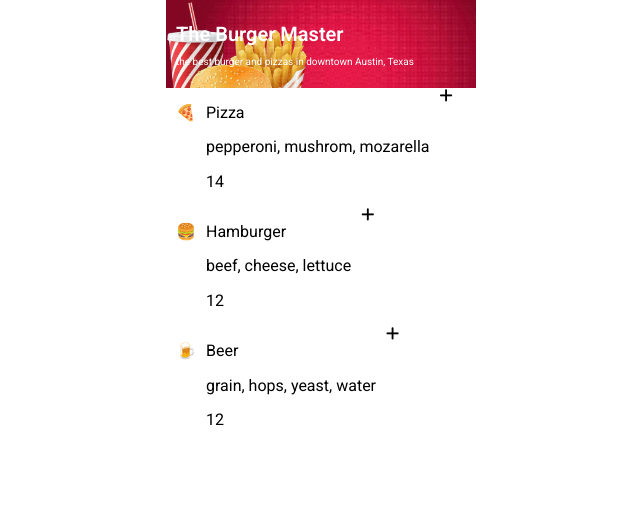
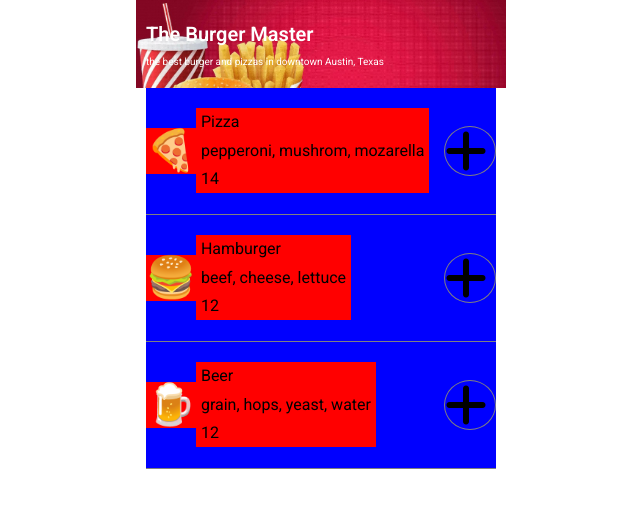
Before and after one commit to JonnyGree/restourantOrderingApp, a website built with Vite: page index.html in a window 1280 px wide. Shown: the whole page, without its empty margins (319-959 px from the left). Built offline with nearby package versions, Linux system fonts and the light colour scheme.

Commit message:
fix menu

```diff
--- a/index.css
+++ b/index.css
@@ -24,20 +24,52 @@ html, body {
     font-size: 10px;
 }
 
-/* menu */
-i{
-    font-size: 15px;
-    cursor: pointer;
+/* menu items*/
+.items{
+    display: flex ;
+    flex-direction: column;
+    margin: 0;
 }
 
-.fa-solid{
-    color: #999;
+/* container item*/
+
+.item-inner{
+    display: flex ;
+    flex-direction: row;
+    background-color: blue;
+    margin: 0;
+    align-items: center;
+    border-bottom: 1px solid gray;
+}
+.item-pic{
+    font-size: 40px;
+    background-color: red;
+}
+
+.item-info{
+    display: flex ;
+    flex-direction: column;
+    background-color: red;
+}
+
+.item-info p{
+    margin: 5 ;
+    padding: 0;
+
+}
+
+.item-add{
+    border: 1px solid gray;
+    border-radius: 50%;
+    width: 50px;
+    margin-left: auto;
+    padding: 0;
 }
 
 /* layout */
 
 main, header{
-    width: 290px;
+    width: 350px;
     margin: 0 auto;
 }
 
--- a/index.js
+++ b/index.js
@@ -6,7 +6,7 @@ function getItemsHtml(){
     Items.forEach(function(item){
 
         itemsHtml += `
-                <div class="tweet-inner">
+                <div class="item-inner">
                     <p class="item-pic">${item.emoji}</p>
                     <div class="item-info">
                         <p class="item-name">${item.name}</p>
@@ -14,8 +14,8 @@ function getItemsHtml(){
                         <p class="item-price">${item.price}</p>
                     </div>
                     <div class="item-add">
-                        <span class="tweet-detail">
-                            <i class="fa fa-plus" aria-hidden="true"
+                        <span class="item-detail">
+                            <i class="fa fa-plus fa-3x" aria-hidden="true"
                             data-reply="${item.id}"
                             ></i>
                         </span>
```
